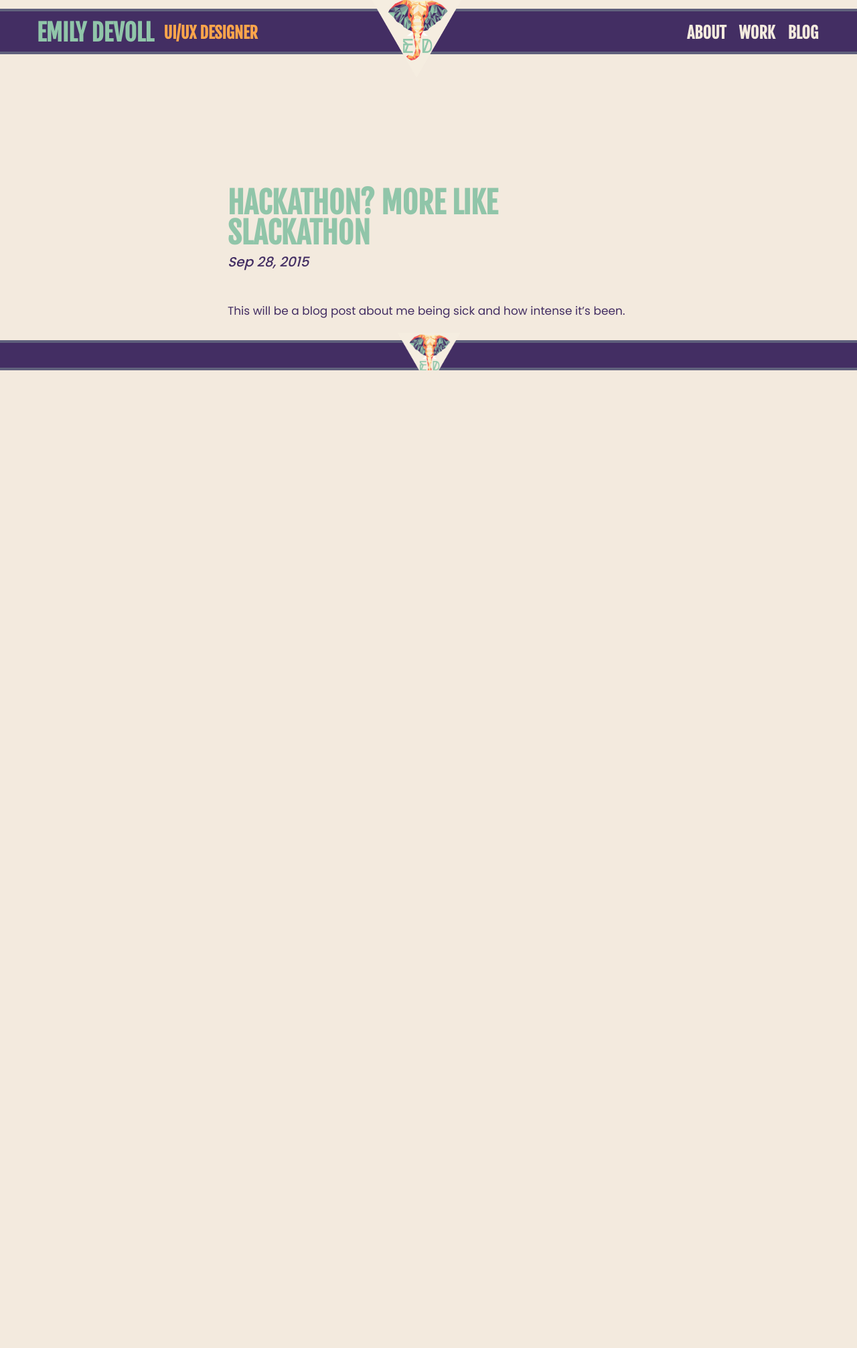
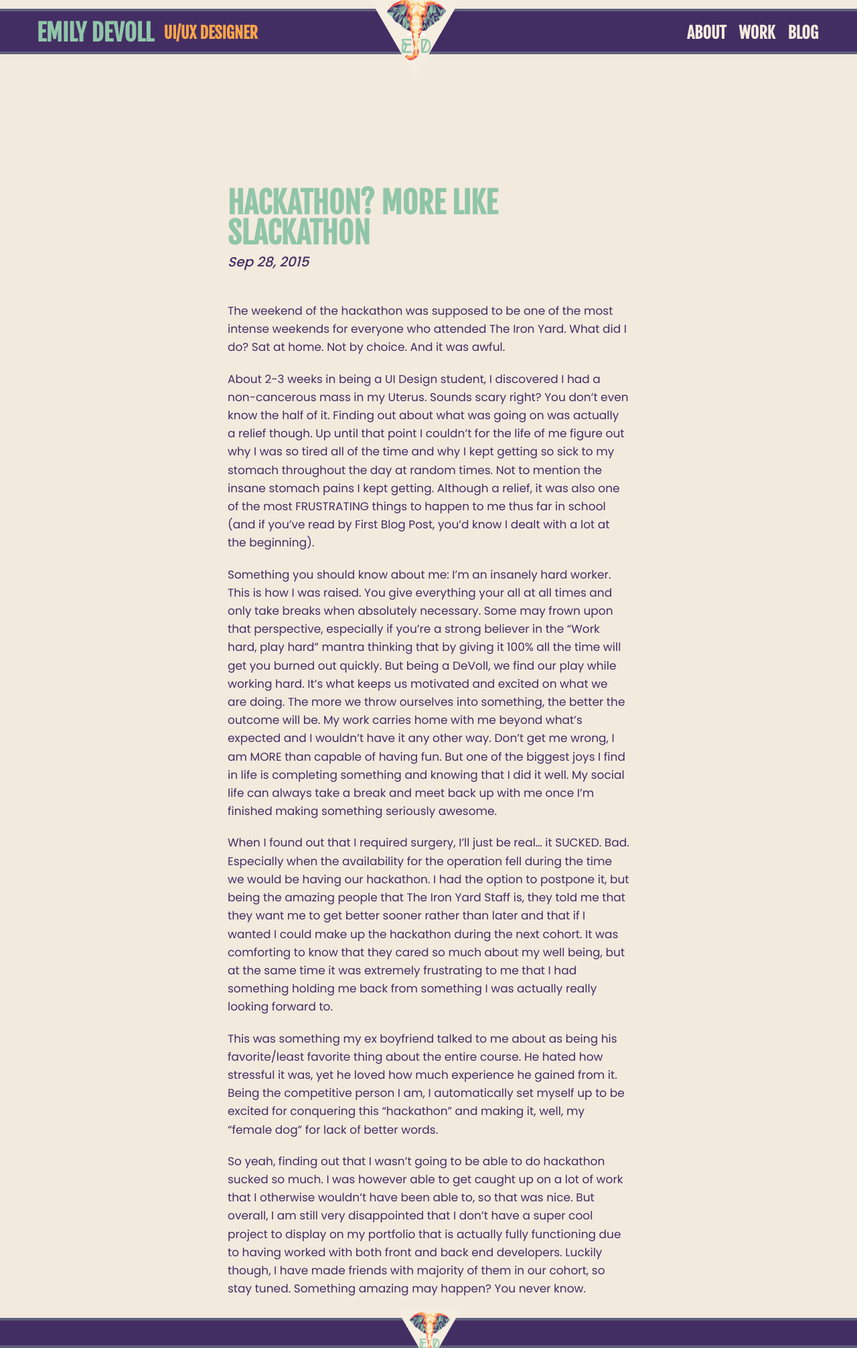
Before and after one commit to staceyatx/staceyatx-github.io, a Jekyll site: the page built from _posts/2015-09-28-hackathon.md, in a window 1280 px wide. Shown: the whole page at 67% size. Built offline with Jekyll 4.4.1, drawn with Linux system fonts in a browser that asks for light colours; nearby versions of some CDN libraries; before the commit the page ends 900 px from its top, so only the background shows below that.

Commit message:
Blog posts added

```diff
--- a/_posts/2015-09-28-hackathon.md
+++ b/_posts/2015-09-28-hackathon.md
@@ -5,4 +5,14 @@ title: "Hackathon? More Like Slackathon"
 categories: jekyll update
 ---
 
-This will be a blog post about me being sick and how intense it's been.
+The weekend of the hackathon was supposed to be one of the most intense weekends for everyone who attended The Iron Yard. What did I do? Sat at home. Not by choice. And it was awful.
+
+About 2-3 weeks in being a UI Design student, I discovered I had a non-cancerous mass in my Uterus. Sounds scary right? You don't even know the half of it. Finding out about what was going on was actually a relief though. Up until that point I couldn't for the life of me figure out why I was so tired all of the time and why I kept getting so sick to my stomach throughout the day at random times. Not to mention the **insane** stomach pains I kept getting. Although a relief, it was also one of the most FRUSTRATING things to happen to me thus far in school (and if you've read by First Blog Post, you'd know I dealt with a lot at the beginning).
+
+Something you should know about me: I'm an insanely hard worker. This is how I was raised. You give everything your all at all times and only take breaks when absolutely necessary. Some may frown upon that perspective, especially if you're a strong believer in the "Work hard, play hard" mantra thinking that by giving it 100% all the time will get you burned out quickly. But being a DeVoll, we find our play while working hard. It's what keeps us motivated and excited on what we are doing. The more we throw ourselves into something, the better the outcome will be. My work carries home with me beyond what's expected and I wouldn't have it any other way. Don't get me wrong, I am MORE than capable of having fun. But one of the biggest joys I find in life is completing something and knowing that I did it well. My social life can always take a break and meet back up with me once I'm finished making something seriously awesome.
+
+When I found out that I required surgery, I'll just be real... it SUCKED. Bad. Especially when the availability for the operation fell during the time we would be having our hackathon. I had the option to postpone it, but being the amazing people that The Iron Yard Staff is, they told me that they want me to get better sooner rather than later and that if I wanted I could make up the hackathon during the next cohort. It was comforting to know that they cared so much about my well being, but at the same time it was extremely frustrating to me that I had something holding me back from something I was actually really looking forward to.
+
+This was something my ex boyfriend talked to me about as being his favorite/least favorite thing about the entire course. He hated how stressful it was, yet he loved how much experience he gained from it. Being the competitive person I am, I automatically set myself up to be excited for conquering this "hackathon" and making it, well, my "female dog" for lack of better words.
+
+So yeah, finding out that I wasn't going to be able to do hackathon sucked so much. I was however able to get caught up on a lot of work that I otherwise wouldn't have been able to, so that was nice. But overall, I am still very disappointed that I don't have a super cool project to display on my portfolio that is actually fully functioning due to having worked with both front and back end developers. Luckily though, I have made friends with majority of them in our cohort, so stay tuned. Something amazing may happen? You never know.
--- a/css/main.scss
+++ b/css/main.scss
@@ -604,7 +604,7 @@ footer {
 			.image-wrapper {
 				text-align: center;
 				margin-top: -30px;
-				width: 180px;
+				width: 175px;
 
 				.logo-image {
 					margin: 0 auto;
```
Also changed, not shown: _posts/2015-09-02-first-blog-post.md (+6 -20 lines), _posts/2015-11-30-ui-design.md (added, +25 -0 lines).
